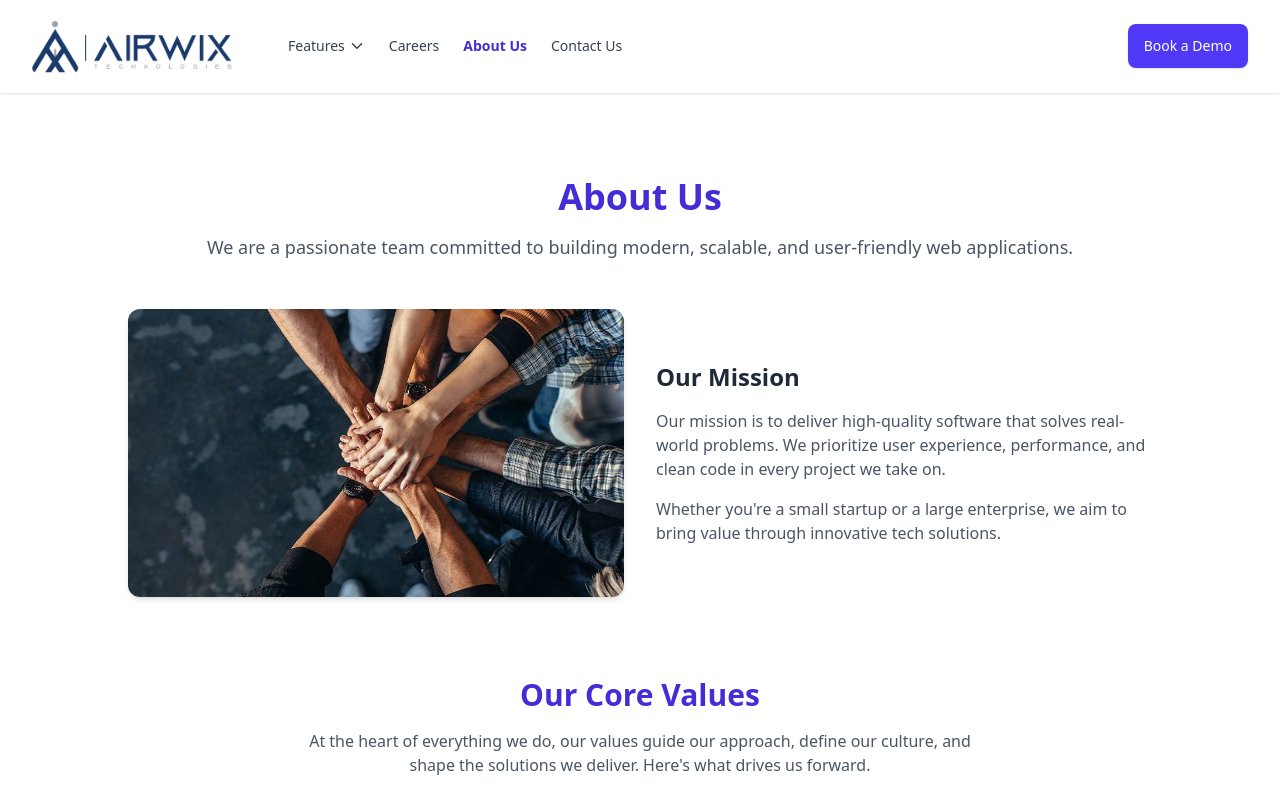
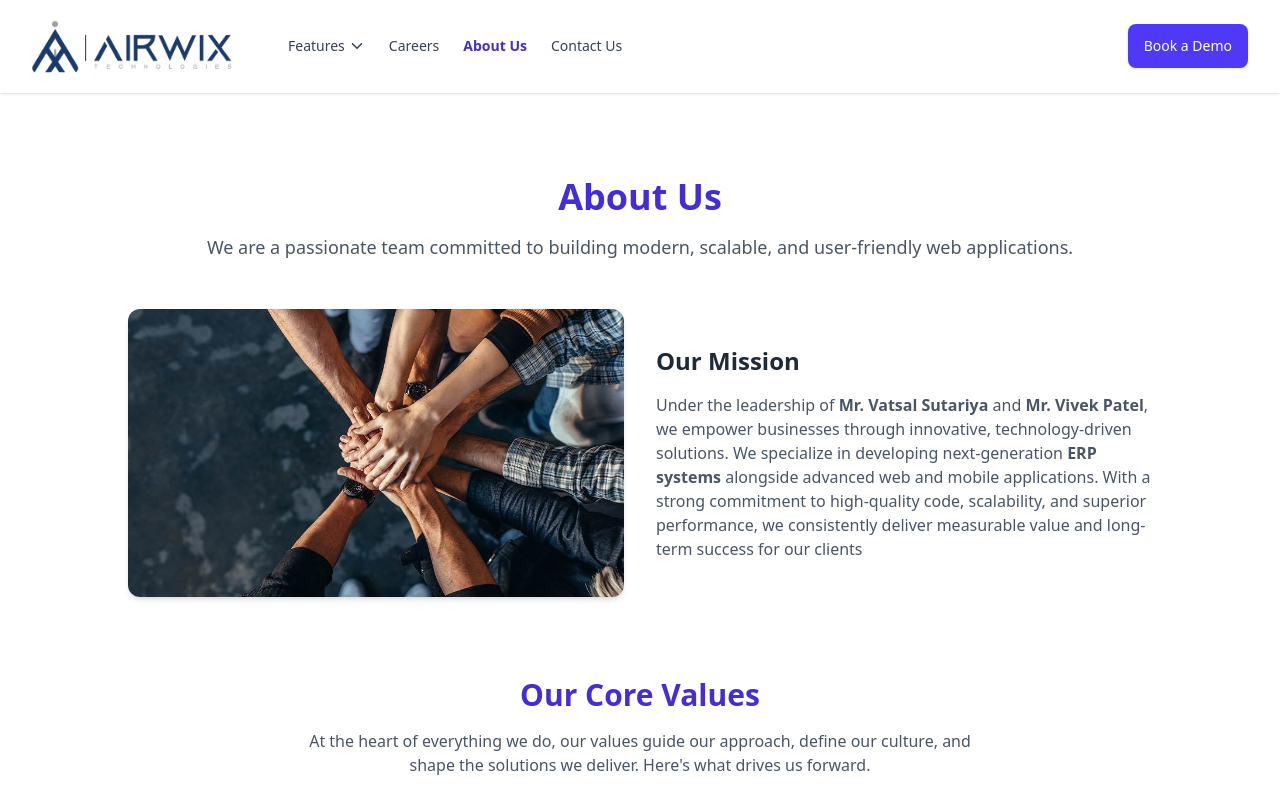
Before and after one commit to YVV-Developer/airwix, a Next.js app: page /about in a window 1280 px wide. Shown: the top 800 px of the page. Built offline with nearby package versions, Linux system fonts and the light colour scheme.

Commit message:
Update about us page.jsx

```diff
--- a/src/app/about/page.jsx
+++ b/src/app/about/page.jsx
@@ -55,13 +55,7 @@ export default function AboutPage() {
               Our Mission
             </h2>
             <p className="mt-4 text-gray-600">
-              Our mission is to deliver high-quality software that solves
-              real-world problems. We prioritize user experience, performance,
-              and clean code in every project we take on.
-            </p>
-            <p className="mt-4 text-gray-600">
-              Whether you're a small startup or a large enterprise, we aim to
-              bring value through innovative tech solutions.
+             Under the leadership of <b>Mr. Vatsal Sutariya</b> and <b>Mr. Vivek Patel</b>, we empower businesses through innovative, technology-driven solutions. We specialize in developing next-generation <b>ERP systems</b> alongside advanced web and mobile applications. With a strong commitment to high-quality code, scalability, and superior performance, we consistently deliver measurable value and long-term success for our clients
             </p>
           </div>
         </div>
```
